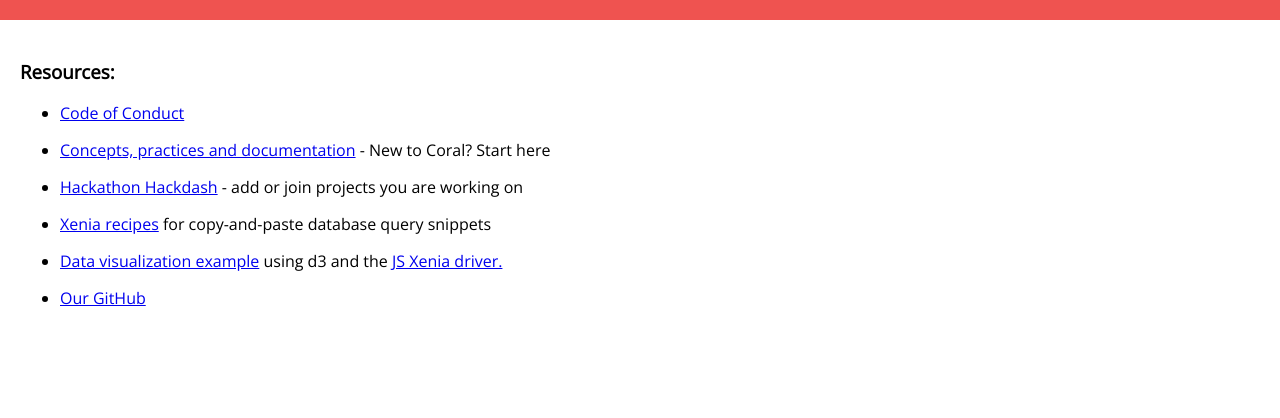
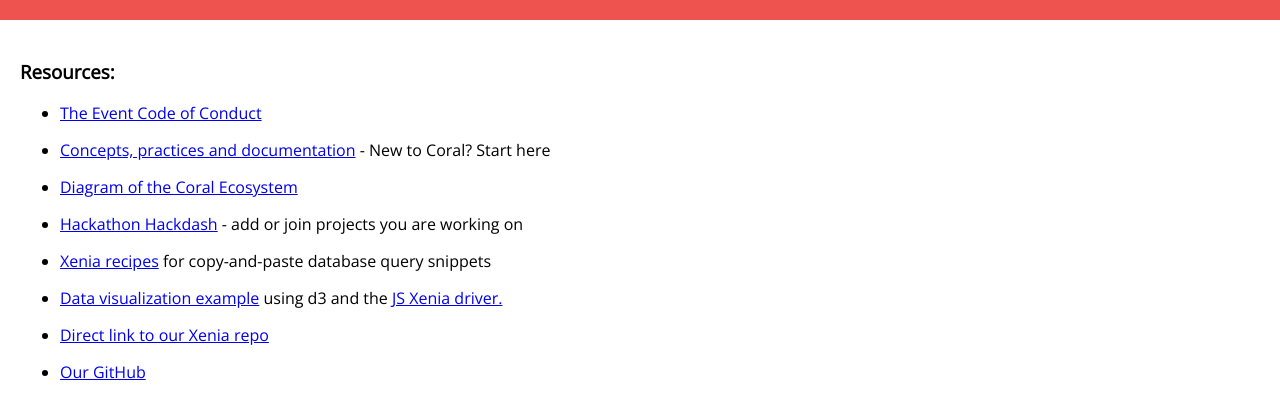
Before and after one commit to coralproject/hackathon, a plain HTML site: page index.html in a window 1280 px wide. Shown: the part 106-524 px from the top of the page. Drawn offline with nearby package versions, Linux system fonts and the light colour scheme.

Commit message:
Update index.html

```diff
--- a/index.html
+++ b/index.html
@@ -13,11 +13,13 @@
     <div class="container">
       <h3>Resources:</h3>
       <ul class="index">
-        <li><a href="https://coralproject.net/hackathon/#code">Code of Conduct</a></li>
+        <li><a href="https://coralproject.net/hackathon/#code">The Event Code of Conduct</a></li>
         <li><a href="http://coral-docs.readthedocs.io/en/latest/">Concepts, practices and documentation</a> - New to Coral? Start here</li>
-        <li><a href="https://coral.hackdash.org">Hackathon Hackdash</a> - add or join projects you are working on</li>
+        <li><a href="http://coral-docs.readthedocs.io/en/latest/coral_ecosystem/">Diagram of the Coral Ecosystem</a></li>
+        <li><a href="http://coral.hackdash.org">Hackathon Hackdash</a> - add or join projects you are working on</li>
         <li><a href="recipes.html">Xenia recipes</a> for copy-and-paste database query snippets</li>
         <li><a href="datavis.html">Data visualization example</a> using d3 and the <a href="https://github.com/coralproject/xenia-driver-js">JS Xenia driver.</a></li>
+        <li><a href="https://github.com/coralproject/xenia">Direct link to our Xenia repo</a></li>
         <li><a href="http://github.com/coralproject">Our GitHub</a></li>
       </ul>
     </div>
```
